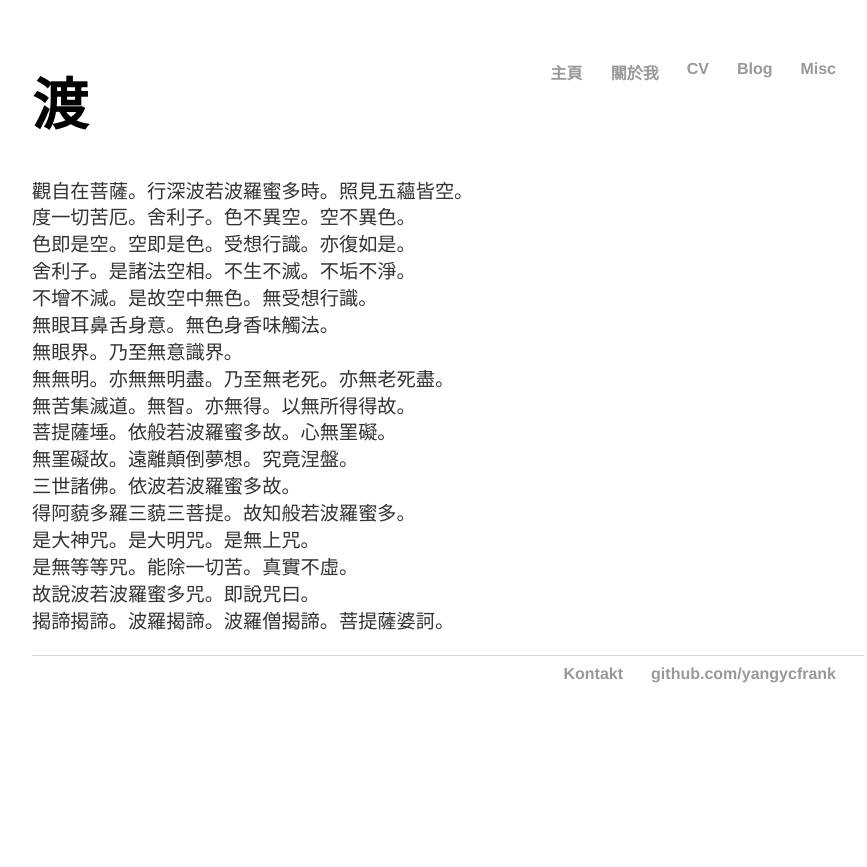
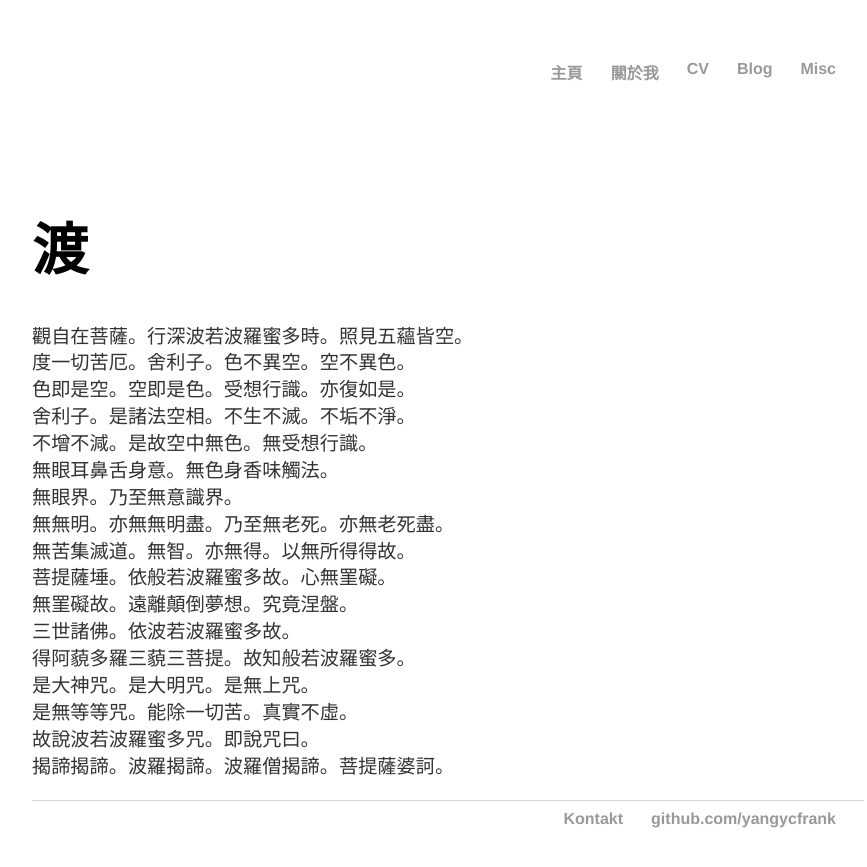
Before and after one commit to yangycfrank/yangycfrank.github.io, a Jekyll site: the page about/index.html, which Jekyll copies as it is, in a window 1280 px wide. Shown: the top 867 px of the page, without its empty margins (192-1059 px from the left). Built offline with Jekyll 4.4.1, drawn with Linux system fonts in a browser that asks for light colours.

Commit message:
Update index.html

```diff
--- a/about/index.html
+++ b/about/index.html
@@ -24,6 +24,12 @@
 		<!this is the body>
 		<div class="container">
     		<div class="blurb">
+    			<p>
+    				<br>
+    					<br>
+    						<br>
+    							<br>
+    			</p>
         		<h1>渡    </h1>
 
 				<p class = "ssmall">觀自在菩薩。行深波若波羅蜜多時。照見五蘊皆空。<br>
```
